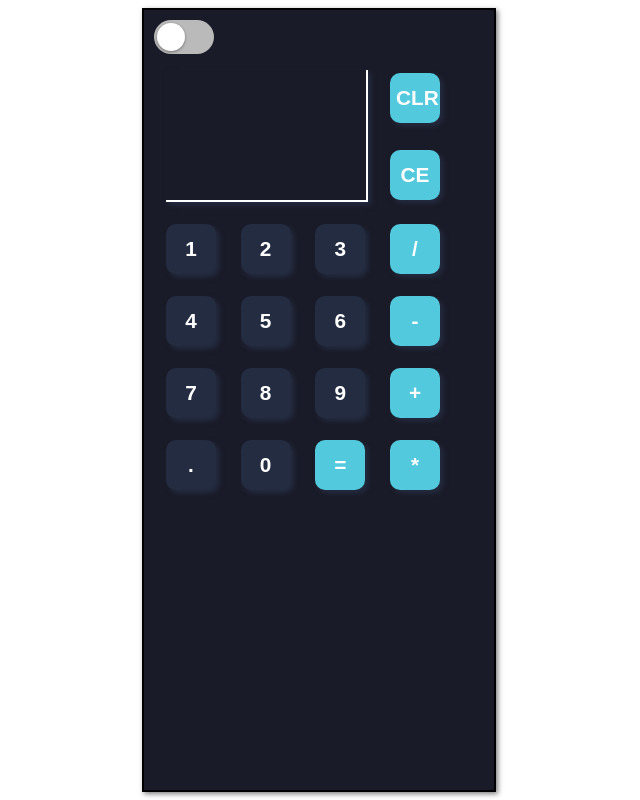
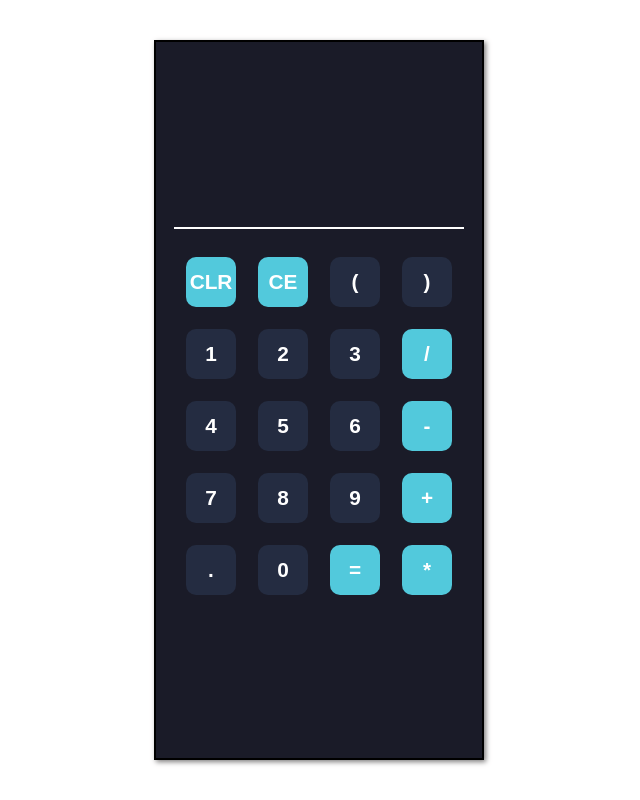
Before and after one commit to KaranKumar05/Calculator-2, a plain HTML site: page index.html in a window 1280 px wide. Shown: the whole page, without its empty margins (321-961 px from the left). Drawn offline with Linux system fonts and the light colour scheme.

Commit message:
ui updated

```diff
--- a/index.html
+++ b/index.html
@@ -4,38 +4,31 @@
     <meta charset="UTF-8" />
     <meta http-equiv="X-UA-Compatible" content="IE=edge" />
     <meta name="viewport" content="width=device-width, initial-scale=1.0" />
-    <title>Calculator</title>
-    <link rel="stylesheet" href="styles.css" />
-    <link rel="stylesheet" href="./theme.css">
+    <title>Calculator</title><link rel="shortcut icon" href="./icons8-calculator-16.png" type="image/x-icon">
+    <link rel="stylesheet" href="./styles.css">
   </head>
   <body>
+    <!-- <div class="title">Calculator</div> -->
     <div class="main_body">
+      <tr>
+        <td colspan="3" rowspan="1">
+          <input type="text" id="result" class="screen" />
+        </td>
+      </tr>
       <table>
-        <div class="toggle-container">
-          <input type="checkbox" id="toggle" class="toggle-input" />
-          <label for="toggle" class="toggle-label"></label>
-          <div class="toggle-button"></div>
-          <i class="bi bi-moon" style="
-                position: absolute;
-                top: 6px;
-                left: 6px;
-                font-size: 1.2rem;
-                color: #fff;
-              "></i>
-          <i class="bi bi-sun" style="
-                position: absolute;
-                top: 6px;
-                right: 6px;
-                font-size: 1.2rem;
-                color: #fff;
-              "></i>
-        </div>
         <tr>
-          <td colspan="3" rowspan="2"><input type="text" id="result" class="screen" /></td>
-          <td><input type="button" value="CLR" class="red" onclick="clr()" /></td>
-        </tr>
-        <tr>
-          <td><input type="button" value="CE" class="red" onclick="slice()" /></td>
+          <td>
+            <input type="button" value="CLR" class="red" onclick="clr()" />
+          </td>
+          <td>
+            <input type="button" value="CE" class="red" onclick="slice()" />
+          </td>
+          <td>
+            <input type="button" value="(" class="red" onclick="dis('(')" />
+          </td>
+          <td>
+            <input type="button" value=")" class="red" onclick="dis(')')" />
+          </td>
         </tr>
         <tr>
           <td>
--- a/styles.css
+++ b/styles.css
@@ -1,9 +1,23 @@
+*{
+  padding: 0;
+  margin: 0;
+  box-sizing: border-box;
+}
+body{
+  display: flex;
+  align-items: center;
+  height: 100vh;
+}
 .main_body {
-  height: 95vh;
+  display: flex;
+  justify-content: center;
+  flex-direction: column;
+  row-gap: 1em;
+  align-items: center;
+  height: 90vh;
   border: 2px solid black;
   width: 330px;
-  margin: auto;
-  padding: 10px;
+  margin: auto auto;
   background-color: #1a1b28;
   box-shadow: 2px 2px 5px rgb(129, 127, 127);
 }
@@ -16,16 +30,14 @@ body input {
   border-radius: 10px;
   background-color: #242c41;
   color: white;
-  box-shadow: 3px 3px 5px #242c41;
   font-weight: bolder;
 }
 table td{
     padding: 10px;
 }
 #result {
-  width: 190px;
-  height: 120px;
-  border-right: 2px solid rgb(255, 255, 255);
+  width: 290px;
+  height: 35px;
   border-bottom: 2px solid rgb(255, 255, 255);
   font-size: 2.5em;
   padding: 5px;
@@ -47,3 +59,10 @@ input[value="*"], input[value="/"], input[value="+"], input[value="-"] {
     background-color: #52c9dc;
     color: white;
 }
+
+@media (max-width:500px) {
+.main_body {
+  width: 100%;
+  height: 100%;
+}
+}
--- a/theme.css
+++ /dev/null
@@ -1,59 +0,0 @@
-.toggle-container {
-  position: relative;
-  display: inline-block;
-  width: 60px;
-  height: 34px;
-}
-
-.toggle-input {
-  display: none;
-}
-
-.toggle-label {
-  position: absolute;
-  top: 0;
-  left: 0;
-  width: 100%;
-  height: 100%;
-  cursor: pointer;
-  background-color: #bababa;
-  border-radius: 34px;
-  transition: background-color 0.2s ease;
-}
-
-.toggle-label:before {
-  content: "";
-  position: absolute;
-  top: 5px;
-  left: 5px;
-  width: 24px;
-  height: 24px;
-  border-radius: 50%;
-  background-color: #fff;
-  transition: transform 0.2s ease;
-}
-
-.toggle-input:checked + .toggle-label {
-  background-color: #000000;
-}
-
-.toggle-input:checked + .toggle-label:before {
-  transform: translateX(26px);
-}
-
-.toggle-button {
-  position: absolute;
-  top: 3px;
-  left: 3px;
-  width: 28px;
-  height: 28px;
-  border-radius: 50%;
-  background-color: #fff;
-  box-shadow: 0 1px 3px rgba(0, 0, 0, 0.4);
-  transition: transform 0.2s ease;
-}
-
-.toggle-input:checked + .toggle-label + .toggle-button {
-  transform: translateX(26px);
-  background-color: #ffffff;
-}
```
